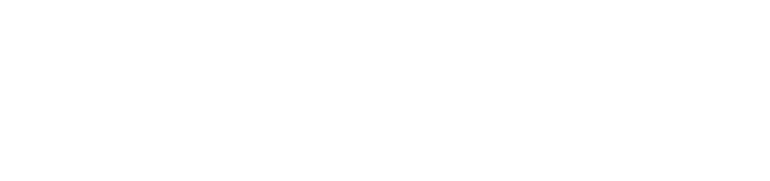
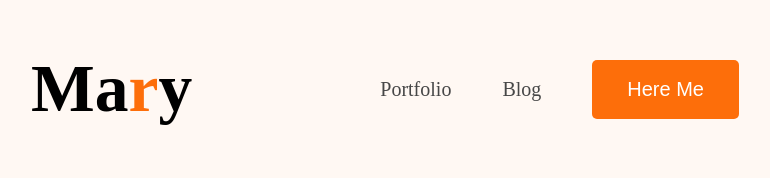
Before and after one commit to shahedhossain6407-coder/My-Portfolio-Project, a plain HTML site: page index.html in a window 1280 px wide. Shown: the whole page, without its empty margins (255-1025 px from the left). Drawn offline with Linux system fonts and the light colour scheme.

Commit message:
design make for header

```diff
--- a/index.html
+++ b/index.html
@@ -4,8 +4,24 @@
     <meta charset="UTF-8">
     <meta name="viewport" content="width=device-width, initial-scale=1.0">
     <title>My portfolio project</title>
+    <link rel="preconnect" href="https://fonts.googleapis.com">
+    <link rel="stylesheet" href="style.css">
+<link rel="preconnect" href="https://fonts.gstatic.com" crossorigin>
+<link href="https://fonts.googleapis.com/css2?family=Open+Sans:ital,wght@0,300..800;1,300..800&display=swap" rel="stylesheet">
 </head>
-<body>
+<body class=".font-open-sans">
+    <header>
+        <nav>
+        <div class="logo">
+            <h2>Ma<span class="logo-color">r</span>y</h2>
+        </div>
+        <ul class="menu">
+            <li><a href="">Portfolio</a></li>
+            <li><a href="">Blog</a></li>
+            <li><button class="btn">Here Me</button></li>
+        </ul>
+        </nav>
+    </header>
 
 </body>
 </html>
--- a/style.css
+++ b/style.css
@@ -0,0 +1,55 @@
+*{
+    padding:0;
+    margin:0;
+    box-sizing: border-box;
+}
+/* sheard style */
+.font-open-sans {
+  font-family: "Open Sans", sans-serif;
+  font-optical-sizing: auto;
+}
+.btn{
+    background-color: #FD6E0A;
+    border-radius: 5px;
+    font-size: 20px;
+    width: bold;
+    color: white;
+    border:none;
+    padding: 18px 35px;
+
+}
+/* main style */
+.logo{
+    font-size: 45px;
+    width:900;
+
+}
+.logo-color{
+    color:#FD6E0A;
+}
+header{
+    background-color: #FFF8F3;
+    padding:50px;
+
+}
+nav{
+    width: 60%;
+    max-width:1140;
+    margin: 0 auto;
+    display: flex;
+    justify-content:space-between;
+
+}
+nav .menu{
+   display: flex;
+   list-style: none;
+   gap:51px;
+   align-items: center;
+
+}
+nav .menu a{
+    font-size: 20px;
+    color:#474747;
+    text-decoration: none;
+}
+nav
```
